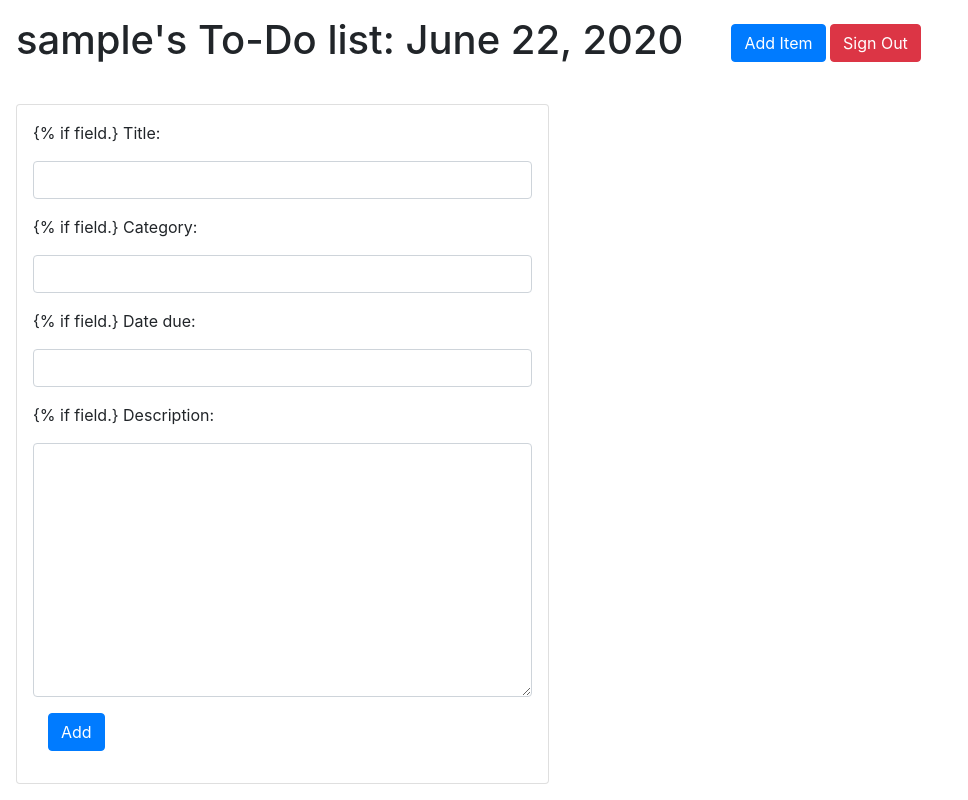
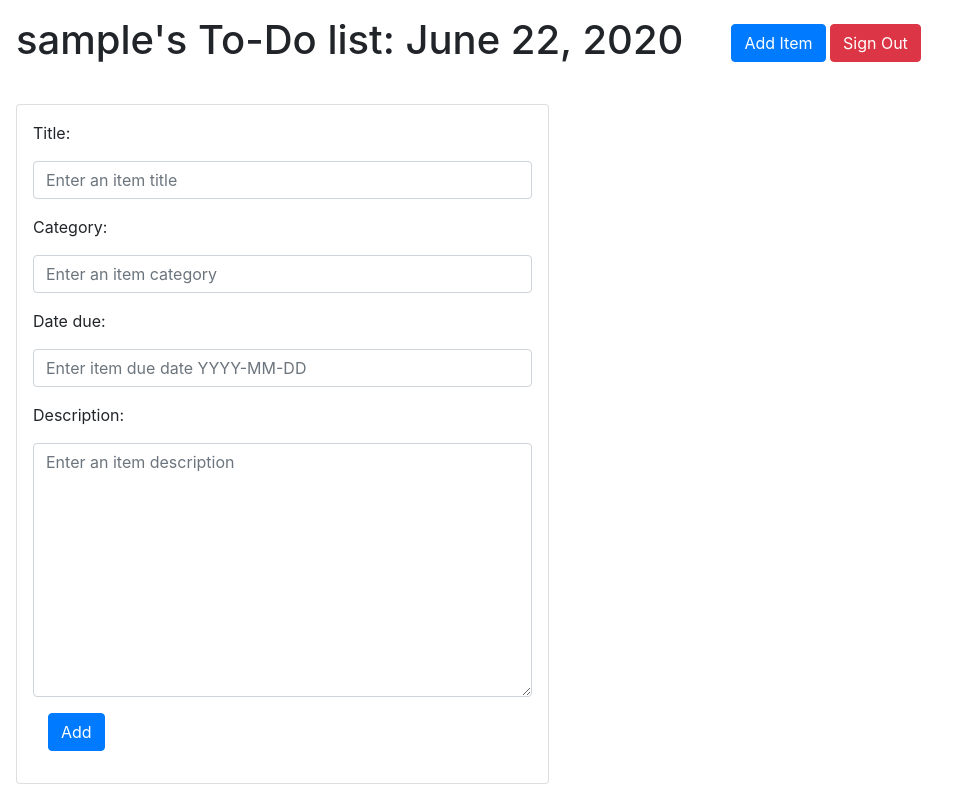
Before and after one commit to VJ1224/django, a Django app: page /todo/additem in a window 1280 px wide. Shown: the whole page, without its empty margins (0-968 px from the left). Run offline with Django 3.2, Linux system fonts and the light colour scheme; the visitor is signed in with stand-in values (Sample User, id 1); data that the repository does not hold is empty; some libraries are stand-ins or nearby versions.

Commit message:
added placeholders

```diff
--- a/to_do/forms.py
+++ b/to_do/forms.py
@@ -8,22 +8,26 @@
         widgets = {
             'title': forms.TextInput(
 				attrs={
-					'class': 'form-control'
+					'class': 'form-control',
+                    'placeholder': 'Enter an item title'
 					}
 				),
             'description': forms.Textarea(
 				attrs={
-					'class': 'form-control'
+					'class': 'form-control',
+                    'placeholder': 'Enter an item description'
 					}
 				),
             'date_due': forms.DateInput(
     				attrs={
-    					'class': 'form-control'
+    					'class': 'form-control',
+                        'placeholder': 'Enter item due date YYYY-MM-DD'
     					}
     				),
             'category': forms.TextInput(
     				attrs={
-    					'class': 'form-control'
+    					'class': 'form-control',
+                        'placeholder': 'Enter an item category'
     					}
     				),
 		}
--- a/to_do/templates/to_do/home.html
+++ b/to_do/templates/to_do/home.html
@@ -35,7 +35,6 @@
         {% csrf_token %}
         {% for field in form.visible_fields %}
         <div class="form-group">
-          {% if field.}
           <label class="mr-3">{{field.label_tag}}</label>
           {{field}}
         </div>
```
